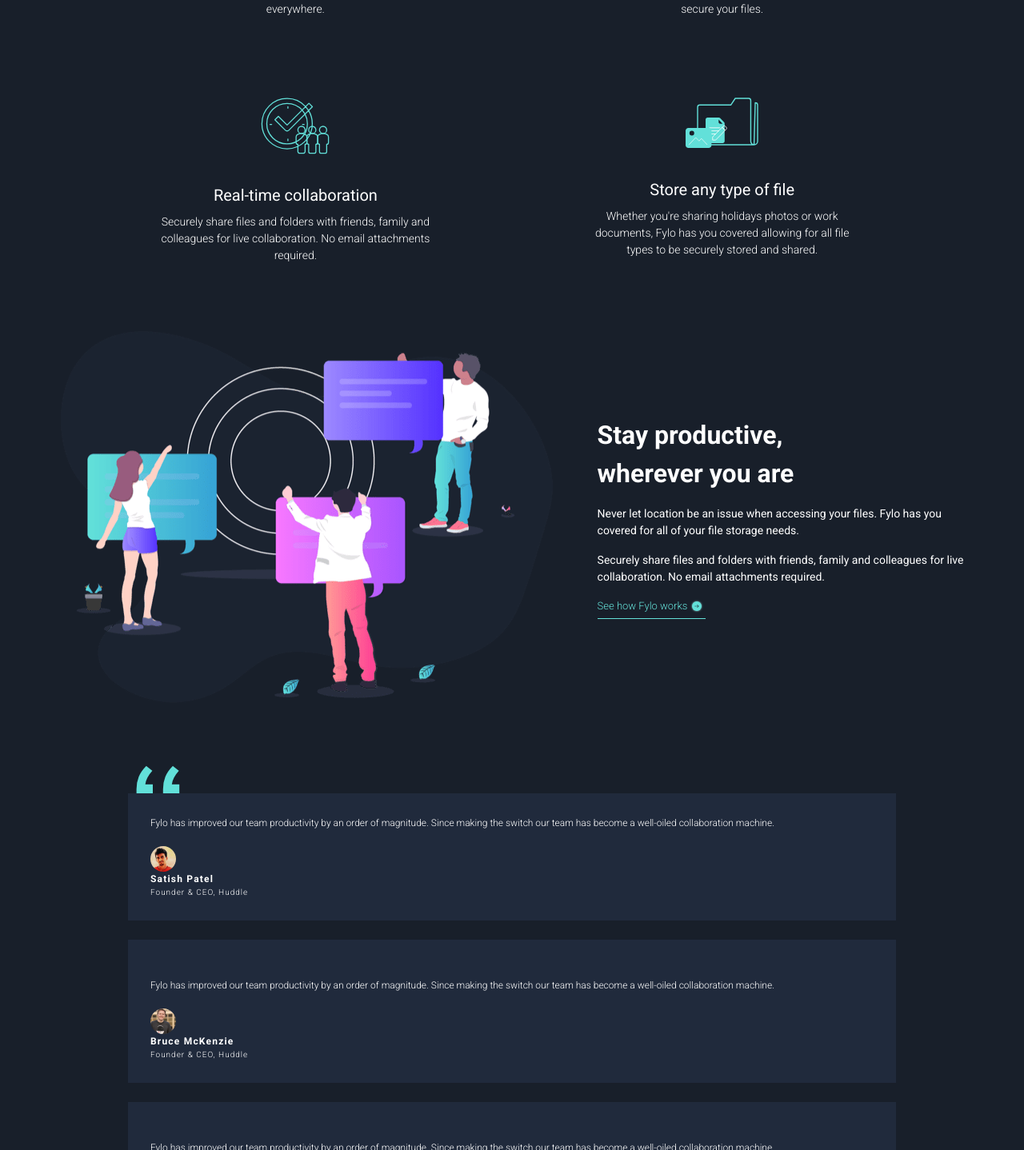
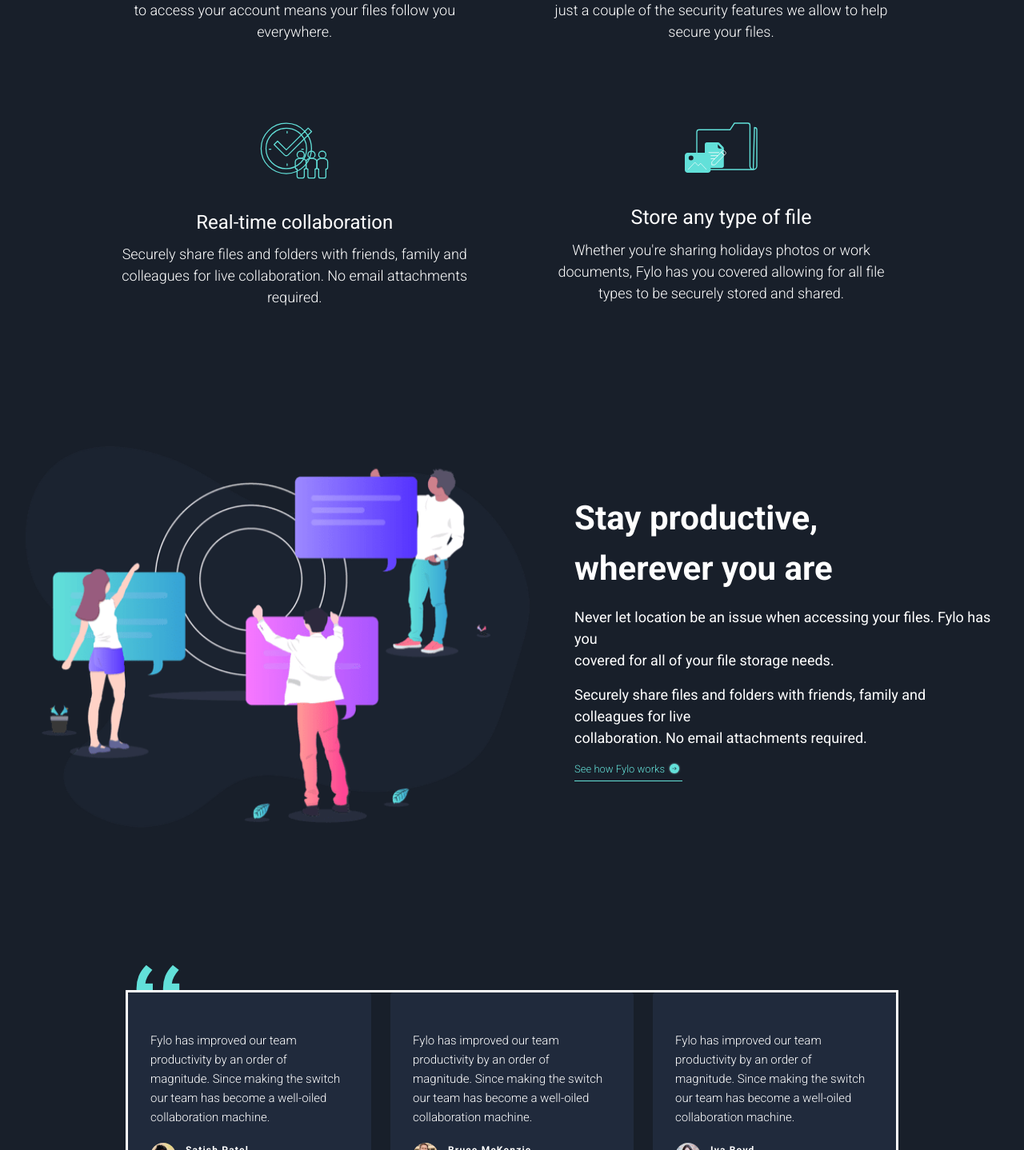
Before and after one commit to code-looney/fylo-landing-page, a React (Vite) app: page / in a window 1280 px wide. Shown: the part 1362-2800 px from the top of the page at 80% size. Built offline with nearby package versions, Linux system fonts and the light colour scheme.

Commit message:
created  mobile/desk test

```diff
--- a/src/components/CTA.jsx
+++ b/src/components/CTA.jsx
@@ -10,7 +10,7 @@
         <Title className=' text-[30px] md:text-[35px] font-bold'>All your files in one secure
         <br className='block md:hidden'/>location, <br className='hidden md:block'/>accessible
         <br className='block md:hidden'/> anywhere.</Title>
-        <Sub className='text-[17px] md:text-[15px] font-light'>Fylo stores all your most important files in<br className='md:hidden block'/> one secure location.<br className='hidden md:block'/> Access them wherever<br className='md:hidden block'/>you need, share and collaborate with<br className='hidden md:block'/> friends<br className='md:hidden block'/> family, and co-workers.</Sub>
+        <Sub className='text-[17px] md:text-[18px] font-light'>Fylo stores all your most important files in<br className='md:hidden block'/> one secure location.<br className='hidden md:block'/> Access them wherever<br className='md:hidden block'/>you need, share and collaborate with<br className='hidden md:block'/> friends<br className='md:hidden block'/> family, and co-workers.</Sub>
         <Button className='w-3/4 h-14 md:w-1/5 rounded-full bg-gradient-to-r from-cyan-500 to-blue-500 text-white font-bold'>Get Started</Button>
     </div>
   )
--- a/src/components/Cards.jsx
+++ b/src/components/Cards.jsx
@@ -10,23 +10,23 @@
             <div className='flex flex-col m-auto md:grid md:grid-rows-2 md:grid-flow-col md:gap-x-[0px] md:w-5/6 gap-[100px] text-center pt-[200px] text-white'>
               <div className='flex justify-end flex-col gap-2'>
                   <Icon className='flex justify-center pb-7' iconURL='src/images/icon-access-anywhere.svg' />
-                  <Title className='text-[21px] md:text-[20px] font-bold md:font-medium' >Access your files, anywhere</Title>
-                  <Sub className=' font-thin md:text-[14px]' >The ability to use a smartphone, tablet, or <br className='block md:hidden' /> computer <br className='md:block hidden' /> to access your account means your<br className='block md:hidden' /> files follow you<br className='md:block hidden' /> everywhere.</Sub>
+                  <Title className='text-[21px] md:text-[24px] font-bold md:font-medium' >Access your files, anywhere</Title>
+                  <Sub className=' font-thin md:text-[18px]' >The ability to use a smartphone, tablet, or <br className='block md:hidden' /> computer <br className='md:block hidden' /> to access your account means your<br className='block md:hidden' /> files follow you<br className='md:block hidden' /> everywhere.</Sub>
               </div>
               <div className='flex flex-col gap-2'>
                   <Icon className='flex justify-center pb-7' iconURL='src/images/icon-collaboration.svg' />
-                  <Title className='text-[21px] md:text-[20px] font-bold md:font-medium' >Real-time collaboration</Title>
-                  <Sub className=' font-thin md:text-[14px]' >Securely share files and folders with friends, <br className='block md:hidden' /> family and<br className='md:block hidden' /> colleagues for live collaboration. No <br className='block md:hidden' /> email attachments<br className='md:block hidden' /> required.</Sub>
+                  <Title className='text-[21px] md:text-[24px] font-bold md:font-medium' >Real-time collaboration</Title>
+                  <Sub className=' font-thin md:text-[18px]' >Securely share files and folders with friends, <br className='block md:hidden' /> family and<br className='md:block hidden' /> colleagues for live collaboration. No <br className='block md:hidden' /> email attachments<br className='md:block hidden' /> required.</Sub>
               </div>
               <div className='flex flex-col gap-2'>
                   <Icon className='flex justify-center pb-7' iconURL='src/images/icon-security.svg' />
                   <Title className='text-[21px] md:text-[20px] font-bold md:font-medium' >Security you can trust</Title>
-                  <Sub className=' font-thin md:text-[14px]' >2-factor authentication and user-controlled <br className='block md:hidden' /> encryption are<br className='md:block hidden' /> just a couple of the security<br className='block md:hidden' /> features we allow to help<br className='md:block hidden' /> secure your files.</Sub>
+                  <Sub className=' font-thin md:text-[18px]' >2-factor authentication and user-controlled <br className='block md:hidden' /> encryption are<br className='md:block hidden' /> just a couple of the security<br className='block md:hidden' /> features we allow to help<br className='md:block hidden' /> secure your files.</Sub>
               </div>
               <div className='flex flex-col gap-2'>
                   <Icon className='flex justify-center pb-7' iconURL='src/images/icon-any-file.svg' />
-                  <Title className='text-[21px] md:text-[20px] font-bold md:font-medium' >Store any type of file</Title>
-                  <Sub className=' font-thin md:text-[14px]' >Whether you're sharing holidays photos or work<br className='md:block hidden' /> <br className='block md:hidden' /> documents, Fylo has you covered allowing for all<br className='block md:hidden' /> file<br className='md:block hidden' /> types to be securely stored and shared.</Sub>
+                  <Title className='text-[21px] md:text-[25px] font-bold md:font-medium' >Store any type of file</Title>
+                  <Sub className=' font-thin md:text-[18px]' >Whether you're sharing holidays photos or work<br className='md:block hidden' /> <br className='block md:hidden' /> documents, Fylo has you covered allowing for all<br className='block md:hidden' /> file<br className='md:block hidden' /> types to be securely stored and shared.</Sub>
               </div>
             </div>
     </div>
--- a/src/components/FileStorage.jsx
+++ b/src/components/FileStorage.jsx
@@ -8,13 +8,13 @@
 
 const FileStorage = () => {
   return (
-    <div className='text-white flex flex-col md:flex-row gap-[60px] h-[1000px] md:h-[600px] items-center justify-center px-8'>
-        <Container className='md:flex md:flex-row flex-col items-center md:gap-14' >
-        <FileStorageImage />
+    <div className='text-white flex flex-col md:flex-row gap-[60px] h-[1000px] md:h-[800px] items-center justify-center px-8'>
+        <Container className='md:flex md:w-full md:justify-center md:flex-row flex-col items-center md:gap-14' >
+        <FileStorageImage storageClassName='md:w-[700px]' />
           <Container className='flex flex-col gap-4 pt-[100px] md:pt-0'>
-              <Title className='font-bold text-[22px] md:text-[32px]'> Stay productive,<br className='md:block hidden' /> wherever you are</Title>
-              <Sub className='text-[14px]'>Never let location be an issue when accessing your files. Fylo has you<br className='md:block hidden' /> covered for all of your file storage needs.</Sub>
-              <Sub className='text-[14px]'>  Securely share files and folders with friends, family and colleagues for live<br className='md:block hidden' /> collaboration. No email attachments required.</Sub>
+              <Title className='font-bold text-[22px] md:text-[42px]'> Stay productive,<br className='md:block hidden' /> wherever you are</Title>
+              <Sub className='text-[14px] md:text-[18px]'>Never let location be an issue when accessing your files. Fylo has you<br className='md:block hidden' /> covered for all of your file storage needs.</Sub>
+              <Sub className='text-[14px] md:text-[18px]'>  Securely share files and folders with friends, family and colleagues for live<br className='md:block hidden' /> collaboration. No email attachments required.</Sub>
                   <Container className='w-[145px] md:w-[135px] flex items-center gap-1 border-b-[1px] border-b-sub pb-[5px]'>
                       <Link className='text-sub font-thin text-[14px] md:text-[13px]' >See how Fylo works</Link>
                       <Icon iconURL='src/images/icon-arrow.svg' />
--- a/src/components/FileStorageImage.jsx
+++ b/src/components/FileStorageImage.jsx
@@ -1,9 +1,11 @@
 import React from 'react'
 
-const FileStorageImage = () => {
+const FileStorageImage = (props) => {
+  const { className, storageClassName } = props;
+
   return (
-    <div>
-        <img src="src/images/illustration-stay-productive.png" alt="" />
+    <div className={className}>
+        <img className={storageClassName} src="src/images/illustration-stay-productive.png" alt="" />
     </div>
   )
 }
--- a/src/components/Testimonials.jsx
+++ b/src/components/Testimonials.jsx
@@ -9,34 +9,41 @@
     <Container className='bg-main relative'>
     <Container className='w-3/4 mx-auto text-white relative z-40'>
     <Icon className='relative translate-y-[10px] translate-x-[10px]' iconURL='src/images/bg-quotes.png' />
-        <Container className='flex relative flex-col gap-6'>
-            <Container className='bg-test flex flex-col p-7 gap-5'>
-                <Container><Sub className='font-thin text-[12px]'>Fylo has improved our team productivity by an order of magnitude. Since making the switch our team has
+        <Container className='flex md:flex-row relative flex-col gap-6 outline'>
+            <Container className='bg-test flex flex-col p-7 gap-5 rounded'>
+                <Icon />
+                <Container><Sub className='font-thin md:text-[15px] text-[12px] leading-6'> Fylo has improved our team productivity by an order of magnitude. Since making the switch our team has
               become a well-oiled collaboration machine.</Sub></Container>
+                <Container className='flex gap-3'>
+                    <Icon className='w-8' iconClassName='rounded-full' iconURL='src/images/profile-1.jpg' />
                     <Container>
-                    <Icon className='w-8' iconClassName='rounded-full' iconURL='src/images/profile-1.jpg' />
                         <Title className='text-[12px] font-bold tracking-widest'>Satish Patel</Title>
                         <Sub className='text-[10px] font-thin tracking-widest'>Founder & CEO, Huddle</Sub>
                     </Container>
                 </Container>
-            <Container className='bg-test flex flex-col p-7 gap-5'>
+            </Container>
+            <Container className='bg-test flex flex-col p-7 gap-5 rounded'>
                 <Icon />
-                <Container><Sub className='font-thin text-[12px]'> Fylo has improved our team productivity by an order of magnitude. Since making the switch our team has
+                <Container><Sub className='font-thin md:text-[15px] text-[12px] leading-6'> Fylo has improved our team productivity by an order of magnitude. Since making the switch our team has
               become a well-oiled collaboration machine.</Sub></Container>
+                <Container className='flex gap-3'>
+                    <Icon className='w-8' iconClassName='rounded-full' iconURL='src/images/profile-2.jpg' />
                     <Container>
-                    <Icon className='w-8' iconClassName='rounded-full' iconURL='src/images/profile-2.jpg' />
                         <Title className='text-[12px] font-bold tracking-widest'>Bruce McKenzie</Title>
                         <Sub className='text-[10px] font-thin tracking-widest'>Founder & CEO, Huddle</Sub>
                     </Container>
                 </Container>
-            <Container className='bg-test flex flex-col p-7 gap-5'>
+            </Container>
+            <Container className='bg-test flex flex-col p-7 gap-5 rounded'>
                 <Icon />
-                <Container><Sub className='font-thin text-[12px]'>Fylo has improved our team productivity by an order of magnitude. Since making the switch our team has
+                <Container><Sub className='font-thin md:text-[15px] text-[12px] leading-6'>Fylo has improved our team productivity by an order of magnitude. Since making the switch our team has
               become a well-oiled collaboration machine.</Sub></Container>
+                <Container className='flex gap-3'>
+                    <Icon className='w-8' iconClassName='rounded-full' iconURL='src/images/profile-3.jpg' />
                     <Container>
-                    <Icon className='w-8' iconClassName='rounded-full' iconURL='src/images/profile-3.jpg' />
                         <Title className='text-[12px] font-bold tracking-widest'>Iva Boyd</Title>
                         <Sub className='text-[10px] font-thin tracking-widest'>Founder & CEO, Huddle</Sub>
+                    </Container>
                 </Container>
             </Container>
         </Container>
```
Lines whose indentation alone changed are shown as unchanged.
